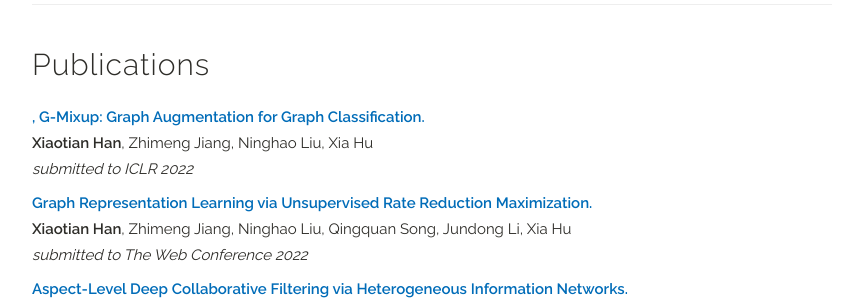
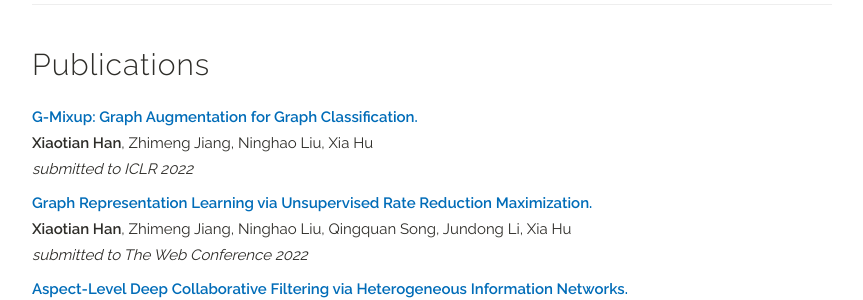
Before and after one commit to IshmamShah/IshmamShah.github.io, a Jekyll site: the page built from index.html, in a window 1280 px wide. Shown: the part 1189-1489 px from the top of the page, without its empty margins (208-1071 px from the left). Built offline with Jekyll 4.4.1, drawn with Linux system fonts in a browser that asks for light colours; a style sheet for code colours, icons or effects is not loaded.

```diff
--- a/_data/publications.yaml
+++ b/_data/publications.yaml
@@ -1,6 +1,6 @@
 papers:
 
-  - title: ", G-Mixup: Graph Augmentation for Graph Classification."
+  - title: "G-Mixup: Graph Augmentation for Graph Classification."
     authors: "<b>Xiaotian Han</b>, Zhimeng Jiang, Ninghao Liu, Xia Hu"
     venue: "submitted to ICLR 2022"
     # paper_pdf: "https://www.ijcai.org/proceedings/2018/0471.pdf"
```
